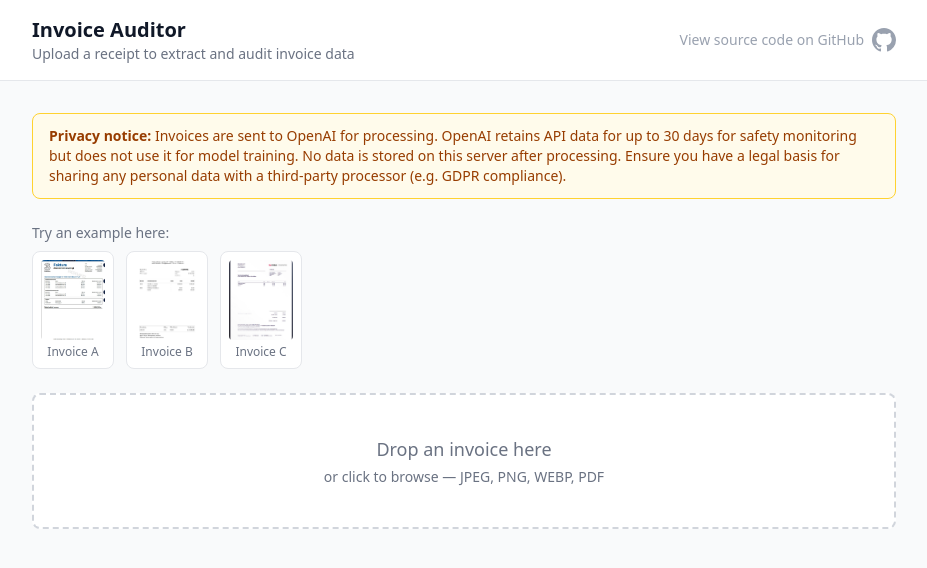
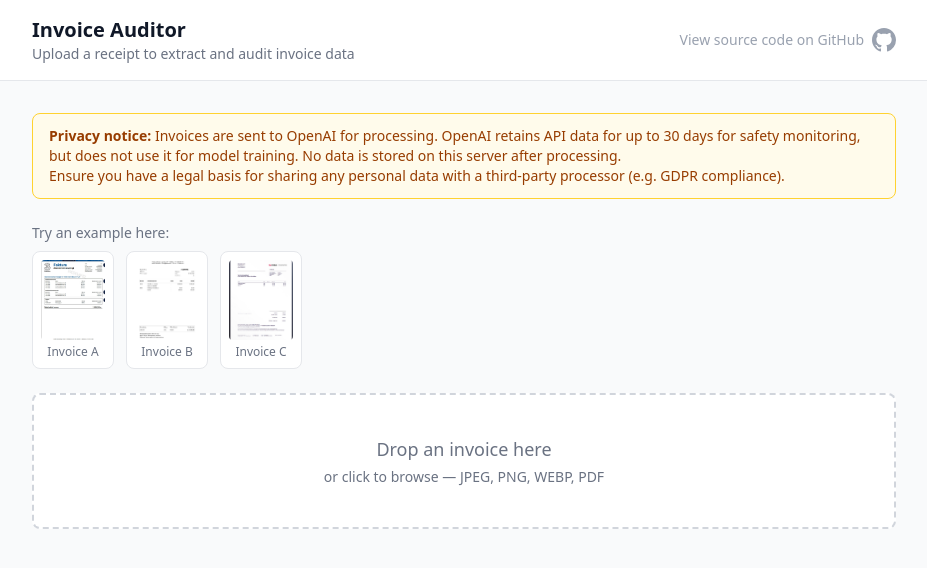
Before and after one commit to wylich/invoice-auditor, a React (Vite) app in the folder frontend/: page / in a window 1280 px wide. Shown: the top 568 px of the page, without its empty margins (176-1103 px from the left). Built offline with nearby package versions, Linux system fonts and the light colour scheme; no server answers.

Commit message:
Formatting

```diff
--- a/frontend/src/components/PrivacyNotice.tsx
+++ b/frontend/src/components/PrivacyNotice.tsx
@@ -2,11 +2,15 @@ export default function PrivacyNotice() {
   return (
     <div className="rounded-lg border border-amber-300 bg-amber-50 px-4 py-3 text-sm text-amber-800">
       <strong>Privacy notice:</strong> Invoices are sent to OpenAI for
-      processing. OpenAI retains API data for up to 30 days for safety
-      monitoring but does not use it for model training. No data is stored
-      on this server after processing. Ensure you have a legal basis for
-      sharing any personal data with a third-party processor (e.g. GDPR
-      compliance).
+      processing.
+      OpenAI retains API data for up to 30 days for safety
+      monitoring, but does not use it for model training.
+      No data is stored on this server after processing. <br />
+      Ensure you have a legal basis for sharing any personal
+      data with a third-party processor (e.g. GDPR compliance).
     </div>
   );
 }
+
+
+// to add a newline you use <br />
```
